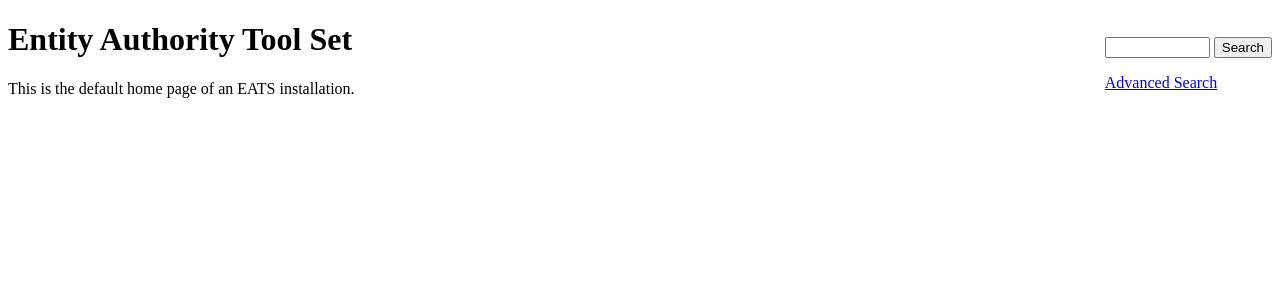
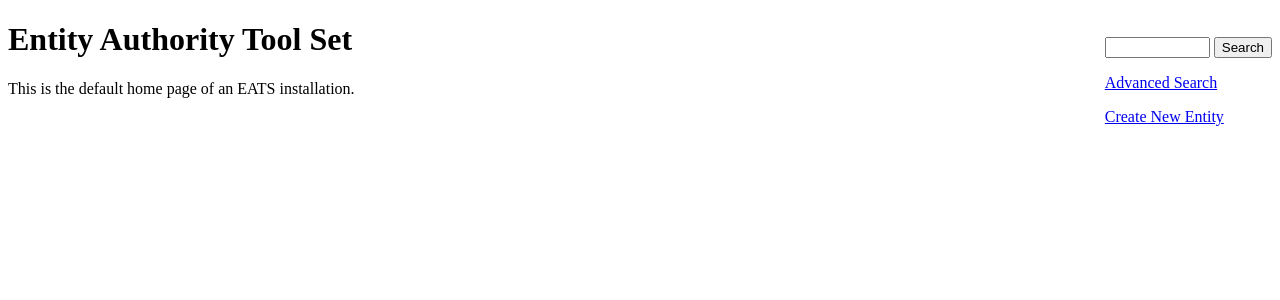
Before and after one commit to kingsdigitallab/sdo-django, a Django app: page /eats/ in a window 1280 px wide. Shown: the part 34-334 px from the top of the page. Run offline with Django 3.2, Linux system fonts and the light colour scheme; data that the repository does not hold is empty; parts of the project's set-up code (start-up, migrations or seed data) failed here and were passed over; some libraries are stand-ins or nearby versions.

Commit message:
Adding create entity link

```diff
--- a/eats/templates/eats/base.html
+++ b/eats/templates/eats/base.html
@@ -44,6 +44,7 @@ block names, they only need to be changed in this template.
   <form action="{% url 'search' %}" method="get">
     <p><input type="text" name="name" size="10"/> <input type="submit" value="Search"/></p>
     <p><a href="{% url 'search' %}">Advanced Search</a></p>
+    <p><a href="{% url 'create_entity' %}">Create New Entity</a></p>
   </form>
 </div>
 {% endblock eats_search %}
--- a/eats/urls.py
+++ b/eats/urls.py
@@ -29,7 +29,7 @@ urlpatterns = [
     url(r'^edit/export/eatsml/(?P<authority_id>\d+)/$', edit.export_eatsml),
     url(r'^edit/export/xslt/$', edit.export_xslt_list),
     url(r'^edit/export/xslt/(?P<xslt>[A-Za-z0-9_\-]+)/', edit.export_xslt),
-    url(r'^edit/create_entity/$', edit.create_entity),
+    url(r'^edit/create_entity/$', edit.create_entity, name='create_entity'),
     url(r'^edit/create_date/(?P<assertion_id>\d+)/$', edit.create_date),
     url(r'^edit/create_name/(?P<entity_id>\d+)/$', edit.create_name),
     url(r'^edit/select_entity/$', edit.select_entity),
```
